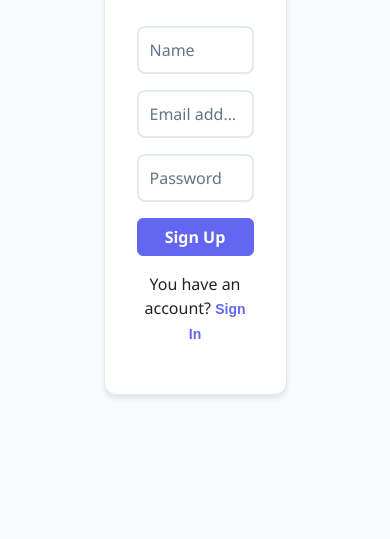
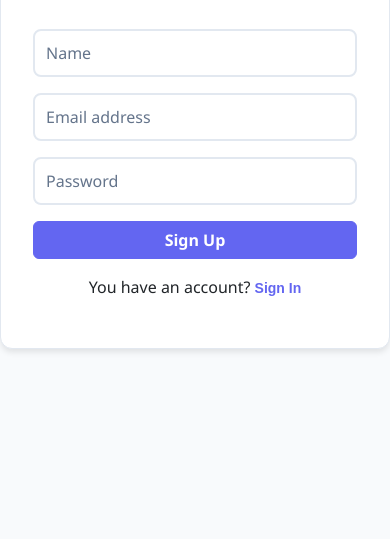
Before and after one commit to mohamedalmeshad/login-system-project, a plain HTML site: page signup.html in a window 390 px wide. Shown: the part 305-844 px from the top of the page. Drawn offline with Linux system fonts and the light colour scheme.

Commit message:
responsive mobile:

```diff
--- a/signup.html
+++ b/signup.html
@@ -17,9 +17,9 @@
         <main>
             <!-- Sign up page -->
             <section id="signupPage" class="vh-100">
-                <div class="container-fluid w-100 h-100">
-                    <div class="d-flex justify-content-center align-items-center w-100 h-100">
-                        <div class="signup-content text-center w-50">
+                <div class="container w-100 h-100">
+                    <div class="row align-items-center h-100">
+                        <div class="signup-content text-center col-12 col-md-6 offset-md-3">
                             <div class="signup-header">
                                 <h2>Sign Up</h2>
                                 <p>Create your account to get started</p>
```
Also changed, not shown: login.html (+2 -2 lines).
